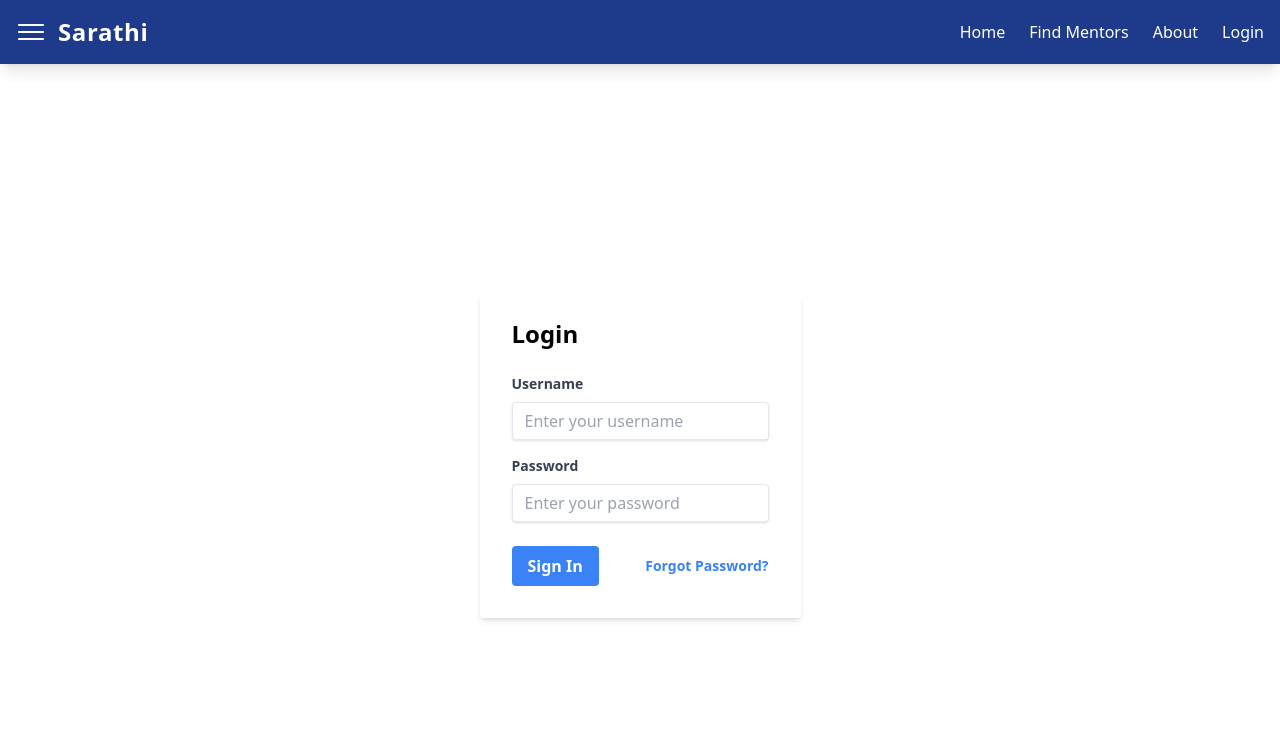
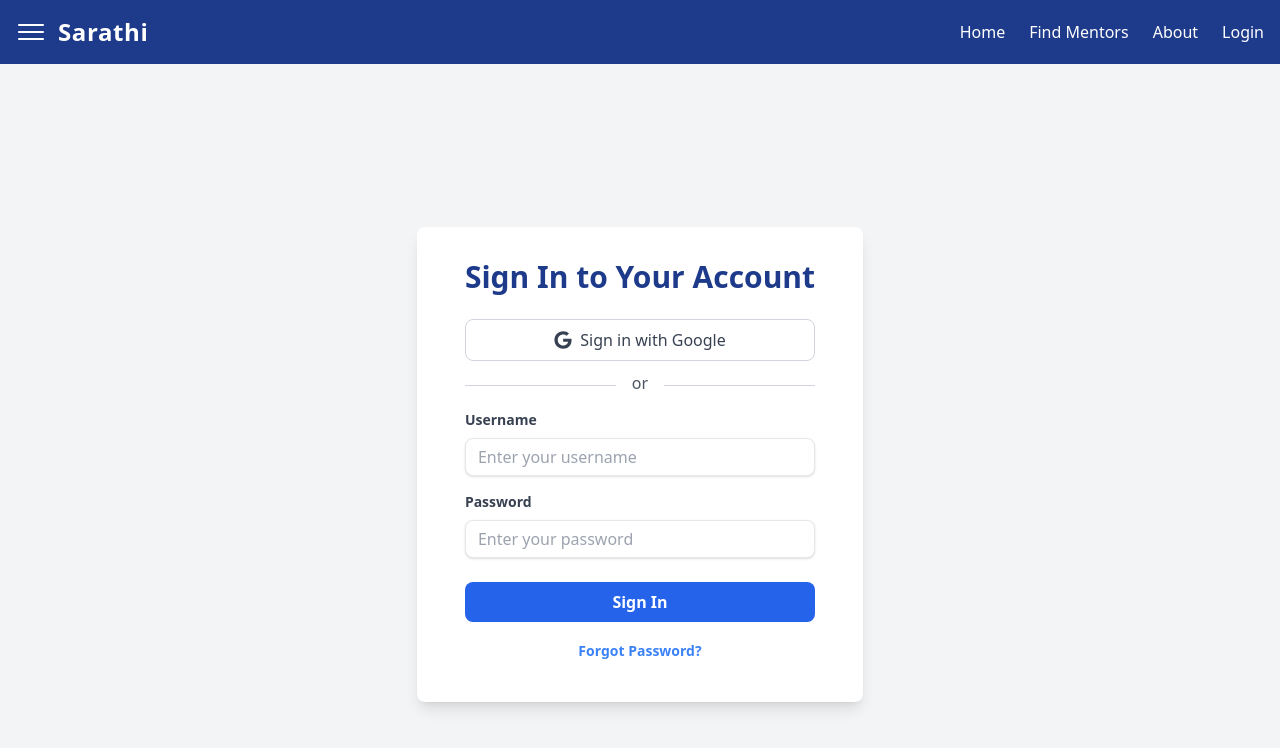
Before and after one commit to Sarathi062/Sarathi, a React (Vite) app: page /login in a window 1280 px wide. Shown: the top 748 px of the page. Built offline with nearby package versions, Linux system fonts and the light colour scheme.

Commit message:
chore: Update Login component UI and add Google login option

```diff
--- a/src/components/Login.jsx
+++ b/src/components/Login.jsx
@@ -1,40 +1,78 @@
-import React from 'react';
+import React from "react";
+import { FaGoogle } from "react-icons/fa"; // Import Google icon from react-icons
 
 const Login = () => {
 	return (
-        <div className="flex justify-center items-center h-screen">
-            <div className="bg-white shadow-md rounded px-8 pt-6 pb-8 mb-4">
-                <h2 className="text-2xl font-bold mb-6">Login</h2>
+		<div className="flex justify-center items-center min-h-screen bg-gray-100">
+			<div className="bg-white shadow-lg rounded-lg px-12 pt-8 pb-10">
+				{/* Title */}
+				<h2 className="text-3xl font-semibold text-center mb-6 text-blue-900">
+					Sign In to Your Account
+				</h2>
+
+				{/* Google Login */}
+				<div className="flex justify-center mb-6">
+					<button
+						type="button"
+						className="flex items-center justify-center w-full py-2 px-4 border border-gray-300 rounded-lg text-gray-700 bg-white hover:bg-gray-100 focus:outline-none focus:ring-2 focus:ring-blue-300"
+					>
+						<FaGoogle className="mr-2 text-lg" />
+						Sign in with Google
+					</button>
+				</div>
+
+				{/* Divider */}
+				<div className="relative mb-6">
+					<hr className="border-gray-300" />
+					<span className="absolute top-[-14px] left-1/2 transform -translate-x-1/2 bg-white px-4 text-gray-600">
+						or
+					</span>
+				</div>
+
+				{/* Login Form */}
 				<form>
 					<div className="mb-4">
-                        <label className="block text-gray-700 text-sm font-bold mb-2" htmlFor="username">
+						<label
+							className="block text-gray-700 text-sm font-bold mb-2"
+							htmlFor="username"
+						>
 							Username
 						</label>
 						<input
-                            className="shadow appearance-none border rounded w-full py-2 px-3 text-gray-700 leading-tight focus:outline-none focus:shadow-outline"
+							className="shadow appearance-none border rounded-lg w-full py-2 px-3 text-gray-700 leading-tight focus:outline-none focus:shadow-outline"
 							id="username"
 							type="text"
 							placeholder="Enter your username"
 						/>
 					</div>
+
 					<div className="mb-6">
-                        <label className="block text-gray-700 text-sm font-bold mb-2" htmlFor="password">
+						<label
+							className="block text-gray-700 text-sm font-bold mb-2"
+							htmlFor="password"
+						>
 							Password
 						</label>
 						<input
-                            className="shadow appearance-none border rounded w-full py-2 px-3 text-gray-700 leading-tight focus:outline-none focus:shadow-outline"
+							className="shadow appearance-none border rounded-lg w-full py-2 px-3 text-gray-700 leading-tight focus:outline-none focus:shadow-outline"
 							id="password"
 							type="password"
 							placeholder="Enter your password"
 						/>
 					</div>
+
+					{/* Login Button */}
 					<div className="flex items-center justify-between">
 						<button
-                            className="bg-blue-500 hover:bg-blue-700 text-white font-bold py-2 px-4 rounded focus:outline-none focus:shadow-outline"
+							className="bg-blue-600 hover:bg-blue-700 text-white font-bold py-2 px-4 rounded-lg focus:outline-none focus:shadow-outline w-full"
 							type="button"
 						>
 							Sign In
 						</button>
+					</div>
+
+					{/* Forgot Password */}
+					<div className="text-center mt-4">
 						<a
 							className="inline-block align-baseline font-bold text-sm text-blue-500 hover:text-blue-800"
 							href="#"
```
Lines whose indentation alone changed are shown as unchanged.
